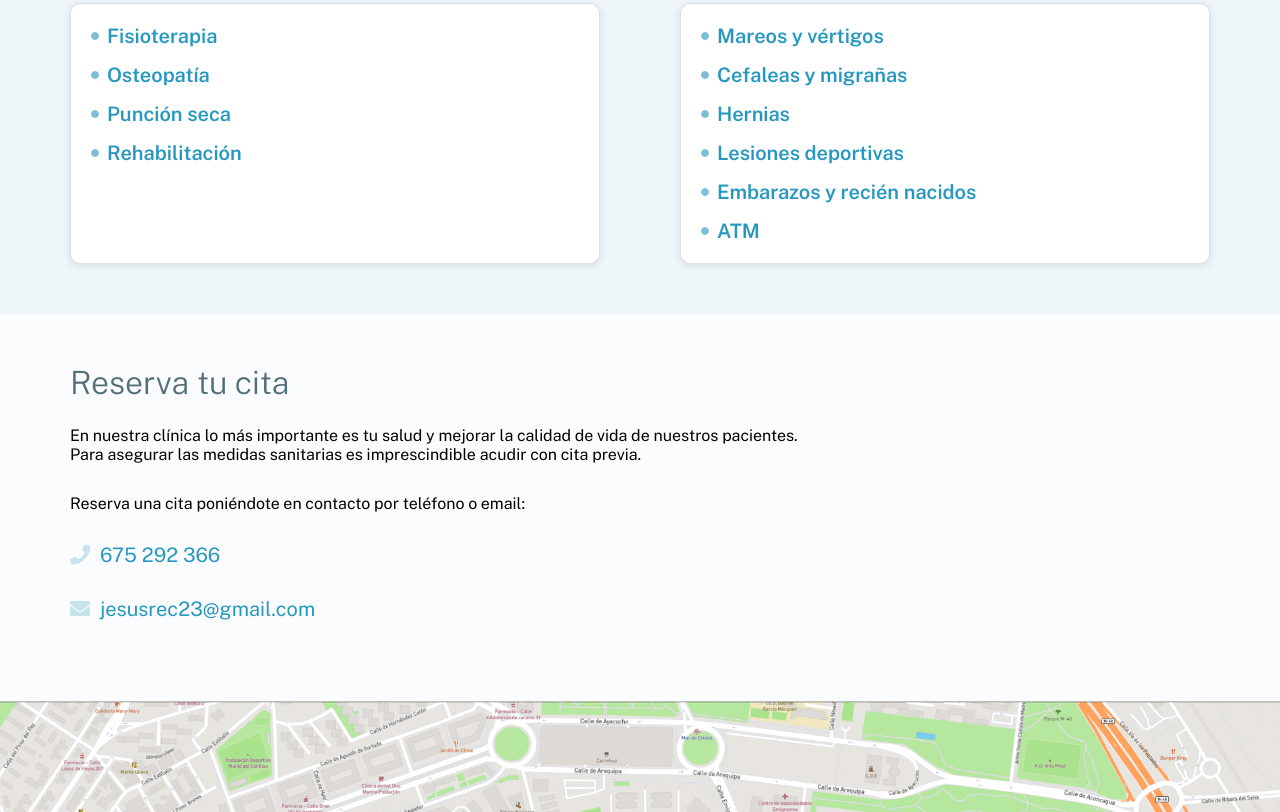
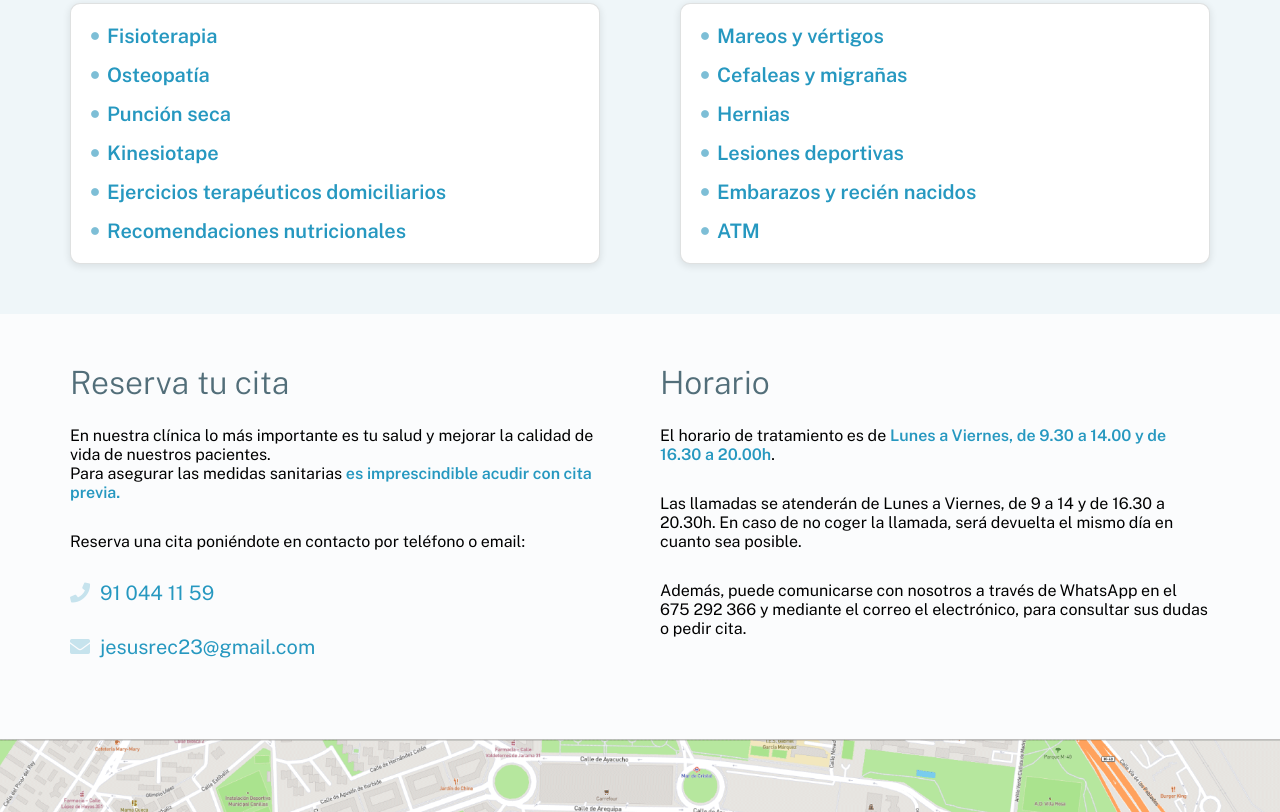
Before and after one commit to recuera/jesus-recuero, a plain HTML site: page index.html in a window 1280 px wide. Shown: the part 588-1400 px from the top of the page. Drawn offline with nearby package versions, Linux system fonts and the light colour scheme.

Commit message:
add the opening time information

```diff
--- a/index.html
+++ b/index.html
@@ -47,7 +47,7 @@
         <div class="line"></div>
 
         <p><i class="fas fa-map-marker-alt fa-fw"></i>Carretera de Canillas 106</p>
-        <p><i class="fas fa-phone fa-fw"></i>675 292 366</p>
+        <p><i class="fas fa-phone fa-fw"></i>91 044 11 59</p>
         <p><i class="fas fa-subway fa-fw"></i>Metro L4 Canillas / L8 Mar de Cristal</p>
 
       </div>
@@ -79,7 +79,9 @@
           <h6><i class="fas fa-circle"></i> Fisioterapia</h6>
           <h6><i class="fas fa-circle"></i> Osteopatía</h6>
           <h6><i class="fas fa-circle"></i> Punción seca</h6>
-          <h6><i class="fas fa-circle"></i> Rehabilitación</h6>
+          <h6><i class="fas fa-circle"></i> Kinesiotape</h6>
+          <h6><i class="fas fa-circle"></i> Ejercicios terapéuticos domiciliarios</h6>
+          <h6><i class="fas fa-circle"></i> Recomendaciones nutricionales </h6>
         </div>
 
         <div class="box">
@@ -121,20 +123,34 @@
     </div>
   </section> -->
 
-  <section class="bookings">
-    <div class="section-content">
+  <section id="bookings" class="bookings">
+    <div class="section-content" >
 
-      <div id="bookings" class="booking-info">
+      <div class="booking-info">
         <h3>Reserva tu cita</h3>
 
         <p>
           En nuestra clínica lo más importante es tu salud y mejorar la calidad de vida de nuestros pacientes.<br>
-          Para asegurar las medidas sanitarias es imprescindible acudir con cita previa.
+          Para asegurar las medidas sanitarias <strong>es imprescindible acudir con cita previa.</strong>
         </p>
         <p>Reserva una cita poniéndote en contacto por teléfono o email:</p>
 
-        <h4><i class="fas fa-phone"></i>675 292 366</h4>
+        <h4><i class="fas fa-phone"></i>91 044 11 59</h4>
         <h4><i class="fas fa-envelope"></i><a href="mailto:jesusrec23@gmail.com">jesusrec23@gmail.com</a></h4>
+      </div>
+
+      <div class="booking-info">
+        <h3>Horario</h3>
+
+        <p>
+          El horario de tratamiento es de <strong>Lunes a Viernes, de 9.30 a 14.00 y de 16.30 a 20.00h</strong>.
+        </p>
+        <p>
+          Las llamadas se atenderán de Lunes a Viernes, de 9 a 14 y de 16.30 a 20.30h. En caso de no coger la llamada, será devuelta el mismo día en cuanto sea posible.
+        </p>
+        <p>
+          Además, puede comunicarse con nosotros a través de WhatsApp en el 675 292 366 y mediante el correo el electrónico, para consultar sus dudas o pedir cita.
+        </p>
       </div>
 
       <!-- <div id="prices" class="prices-info">
@@ -162,7 +178,7 @@
       <div class="vertical-line"></div>
       <p><i class="fas fa-map-marker-alt fa-fw"></i>Carretera de Canillas 106</p>
       <div class="vertical-line"></div>
-      <p><i class="fas fa-phone"></i>675 292 366</p>
+      <p><i class="fas fa-phone"></i>91 044 11 59</p>
       <p><i class="fas fa-envelope"></i>jesusrec23@gmail.com</p>
     </div>
   </footer>
--- a/scripts/scripts.js
+++ b/scripts/scripts.js
@@ -14,7 +14,11 @@ function handleScroll() {
   // }
 
   if(isScrolledIntoView(document.querySelector('.bookings'))) {
-    document.querySelector('.booking-info').setAttribute('class', 'booking-info visible');
+    document.querySelectorAll('.booking-info').forEach(
+      function (element) {
+        element.setAttribute('class', 'booking-info visible')
+      }
+    );
   }
 }
 
--- a/style.css
+++ b/style.css
@@ -236,10 +236,19 @@ section {
 }
 
 .bookings .booking-info {
+  width: 50%;
   padding: 50px 0;
   margin-top: 175px;
   transition: all ease-out .5s;
   opacity: 0;
+}
+
+.bookings .booking-info:first-child {
+  padding-right: 20px;
+}
+
+.bookings .booking-info:last-child {
+  padding-left: 20px;
 }
 
 .booking-info.visible {
@@ -249,6 +258,11 @@ section {
 
 .bookings .booking-info p {
   margin-bottom: 30px;
+}
+
+.bookings .booking-info p strong {
+  color: #2698C0;
+  font-weight: 600;
 }
 
 .bookings .booking-info h4 {
@@ -528,6 +542,14 @@ footer i {
     padding-bottom: 0;
   }
 
+  .bookings .booking-info:first-child {
+    padding-right: 0px;
+  }
+
+  .bookings .booking-info:last-child {
+    padding-left: 0px;
+  }
+
   .prices-info,
   .prices-info .legal {
     width: 100%;
```
